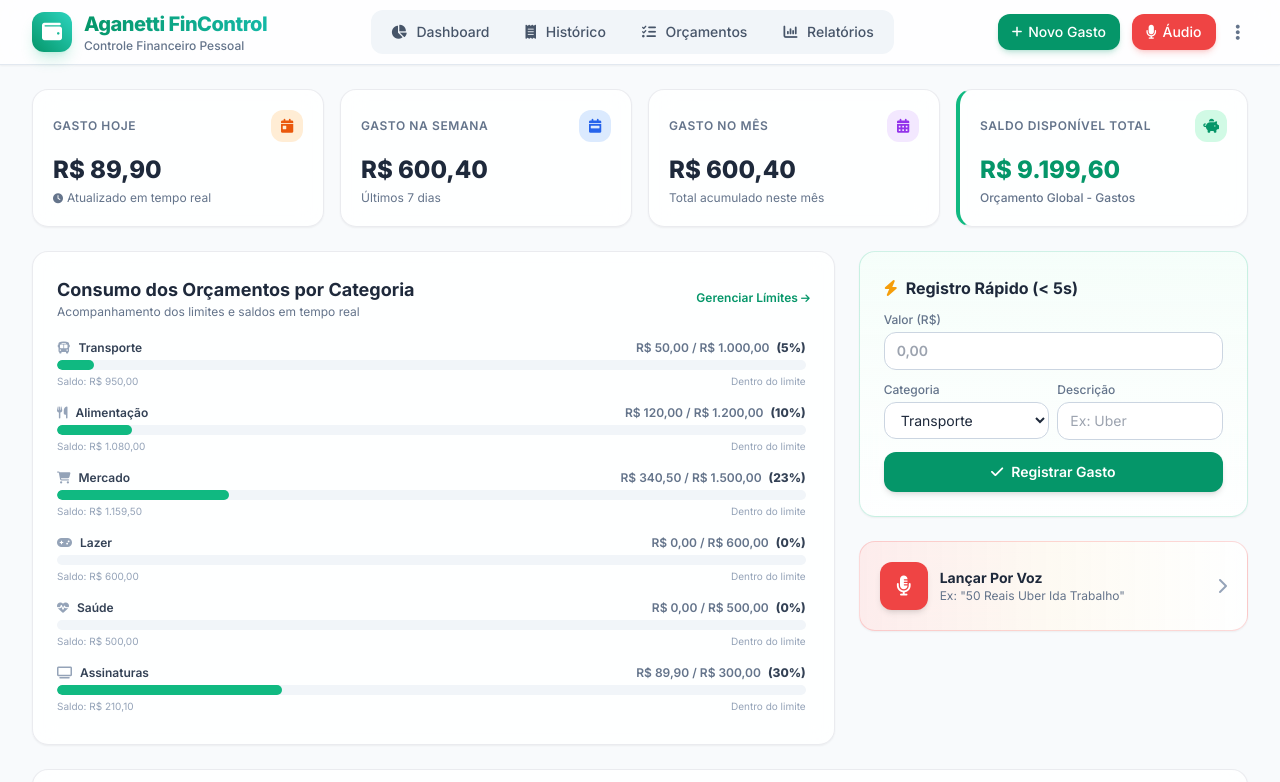
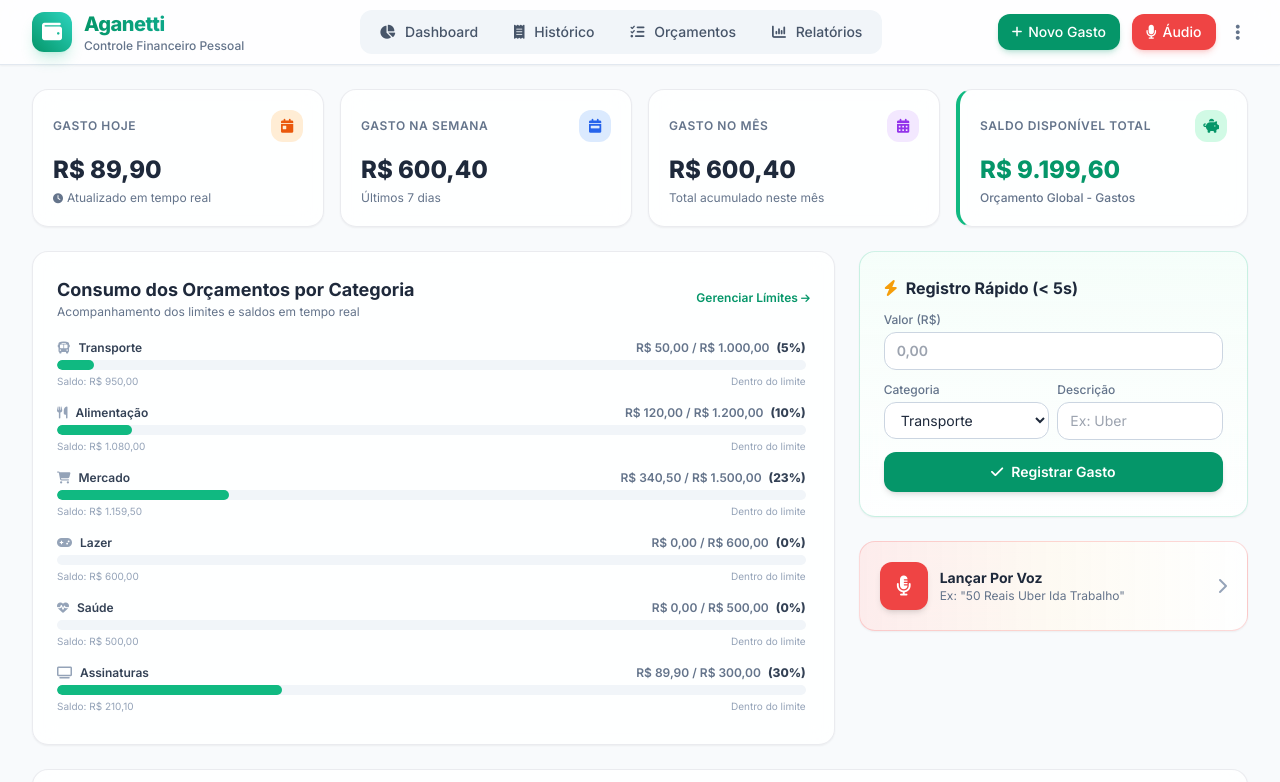
Before and after one commit to jzd9d98f2d-oss/FINANCEIRO, a plain HTML site: page index.html in a window 1280 px wide. Shown: the top 782 px of the page. Drawn offline with nearby package versions, Linux system fonts and the light colour scheme.

Commit message:
Update index.html

```diff
--- a/index.html
+++ b/index.html
@@ -3,7 +3,7 @@
 <head>
   <meta charset="UTF-8">
   <meta name="viewport" content="width=device-width, initial-scale=1.0">
-  <title>Aganetti FinControl - Controle Financeiro Pessoal</title>
+  <title>Aganetti - Controle Financeiro Pessoal</title>
   <!-- Tailwind CSS CDN -->
   <script src="https://cdn.tailwindcss.com"></script>
   <!-- Chart.js CDN -->
@@ -67,7 +67,7 @@
             <i class="fa-solid fa-wallet text-xl"></i>
           </div>
           <div>
-            <h1 class="font-extrabold text-xl tracking-tight bg-gradient-to-r from-emerald-600 to-teal-500 bg-clip-text text-transparent">Aganetti FinControl</h1>
+            <h1 class="font-extrabold text-xl tracking-tight bg-gradient-to-r from-emerald-600 to-teal-500 bg-clip-text text-transparent">Aganetti</h1>
             <p class="text-xs text-slate-500 dark:text-slate-400 font-medium hidden sm:block">Controle Financeiro Pessoal</p>
           </div>
         </div>
```
